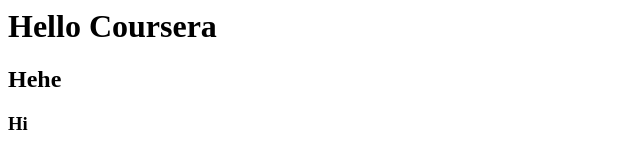
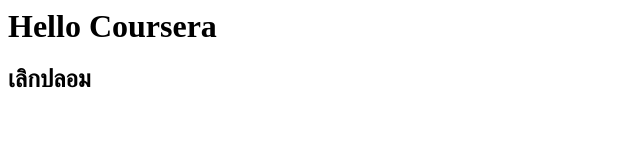
Before and after one commit to Waritsara-T/coursera-test, a plain HTML site: page index.html in a window 1280 px wide. Shown: the whole page, without its empty margins (0-640 px from the left). Drawn offline with Linux system fonts and the light colour scheme.

Commit message:
modified 3

```diff
--- a/index.html
+++ b/index.html
@@ -5,7 +5,6 @@
     </head>
     <body>
         <h1>Hello Coursera</h1>
-        <h2>Hehe</h2>
-        <h3>Hi</h3>
+        <h2>เลิกปลอม</h2>
     </body>
 </html>
```
